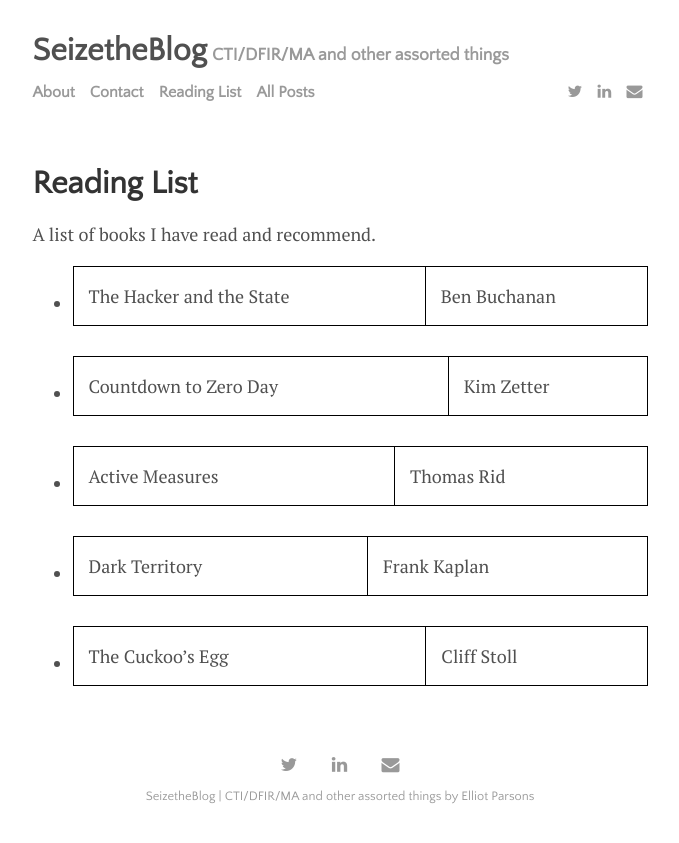
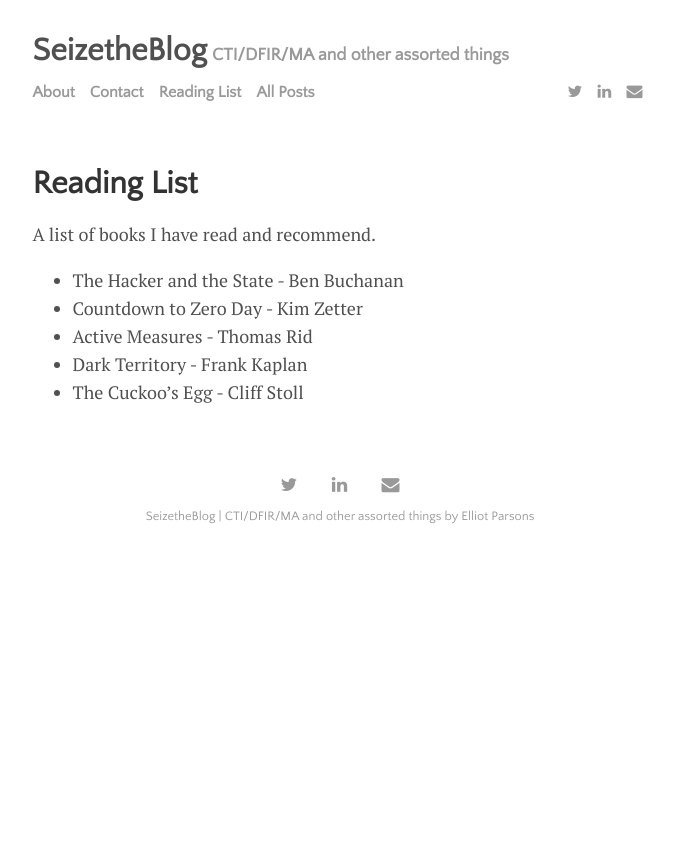
Before and after one commit to seizethecheese/seizethecheese.github.io, a Jekyll site: the page built from menu/reading.md, in a window 1280 px wide. Shown: the top 843 px of the page, without its empty margins (300-979 px from the left). Built offline with Jekyll 4.4.1, drawn with Linux system fonts in a browser that asks for light colours.

```diff
--- a/menu/reading.md
+++ b/menu/reading.md
@@ -6,8 +6,8 @@ permalink: /reading
 
 A list of books I have read and recommend.
 
-- The Hacker and the State | Ben Buchanan
-- Countdown to Zero Day | Kim Zetter
-- Active Measures | Thomas Rid
-- Dark Territory | Frank Kaplan
-- The Cuckoo's Egg | Cliff Stoll
+- The Hacker and the State - Ben Buchanan
+- Countdown to Zero Day - Kim Zetter
+- Active Measures - Thomas Rid
+- Dark Territory - Frank Kaplan
+- The Cuckoo's Egg - Cliff Stoll
```
